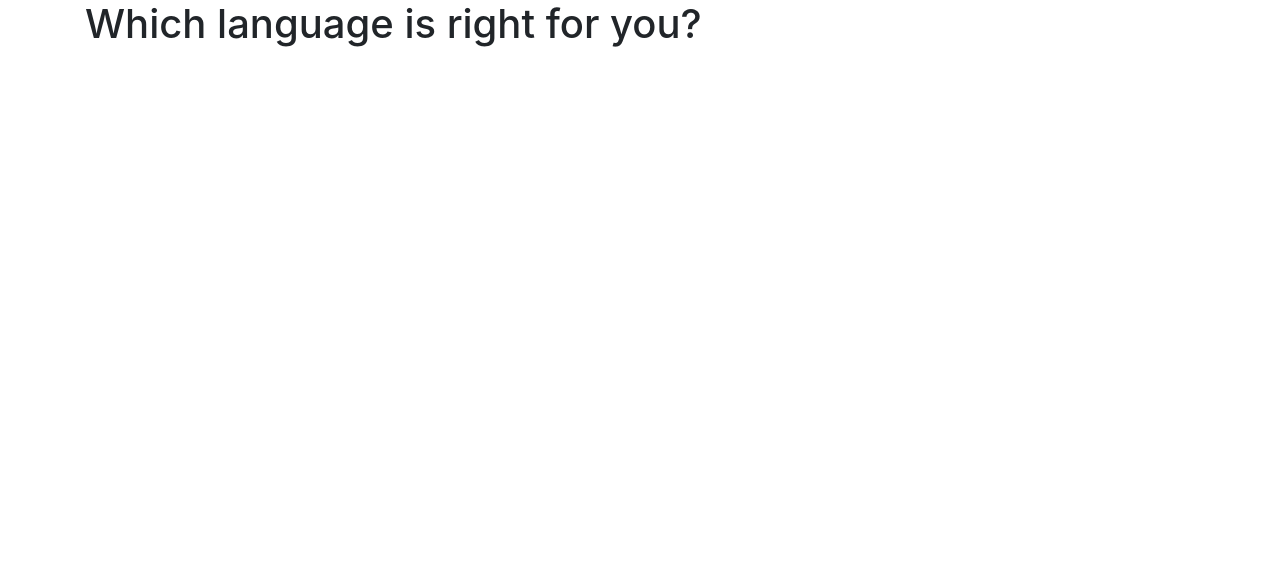
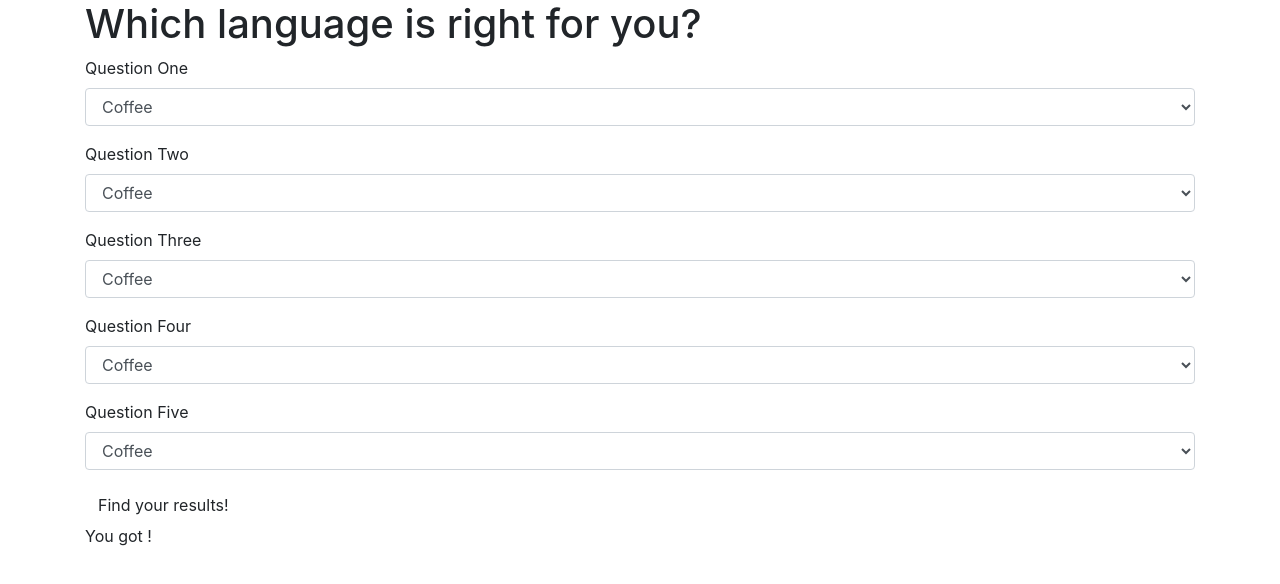
Before and after one commit to cmurphy518/language-suggester, a plain HTML site: page index.html in a window 1280 px wide. Drawn offline with Linux system fonts and the light colour scheme.

Commit message:
add form with 5 select boxes to ask user questions to help determine their result. Also add div tags for bootstrap stylings on the form. Add submit button and result

```diff
--- a/index.html
+++ b/index.html
@@ -12,9 +12,55 @@
     <h1>Which language is right for you?</h1>
     <form id="lang-form">
       <div class="form-group">
-        <label for=""
+        <label for="question1">Question One</label>
+        <select class="form-control" id="beverage">
+          <option>Coffee</option>
+          <option>Tea</option>
+          <option>Kombucha</option>
+          <option>Water</option>
+        </select>
       </div>
+      <div class ="form-group">
+        <label for="question2">Question Two</label>
+        <select class="form-control" id="beverage">
+          <option>Coffee</option>
+          <option>Tea</option>
+          <option>Kombucha</option>
+          <option>Water</option>
+        </select>
+      </div>
+      <div class="form-group">
+        <label for="question3">Question Three</label>
+        <select class="form-control" id="beverage">
+          <option>Coffee</option>
+          <option>Tea</option>
+          <option>Kombucha</option>
+          <option>Water</option>
+        </select>
+      </div>
+      <div class="form-group">
+        <label for="question4">Question Four</label>
+        <select class="form-control" id="beverage">
+          <option>Coffee</option>
+          <option>Tea</option>
+          <option>Kombucha</option>
+          <option>Water</option>
+        </select>
+      </div>
+      <div class ="form-group">
+        <label for="question5">Question Five</label>
+        <select class="form-control" id="beverage">
+          <option>Coffee</option>
+          <option>Tea</option>
+          <option>Kombucha</option>
+          <option>Water</option>
+        </select>
+      </div>
+      <button type="submit" class="btn">Find your results!</button>
     </form>
+    <div id="results">
+      <p>You got <span id="language-result"></span>!</p>
+    </div>
   </div>
 </body>
 </html>
```
